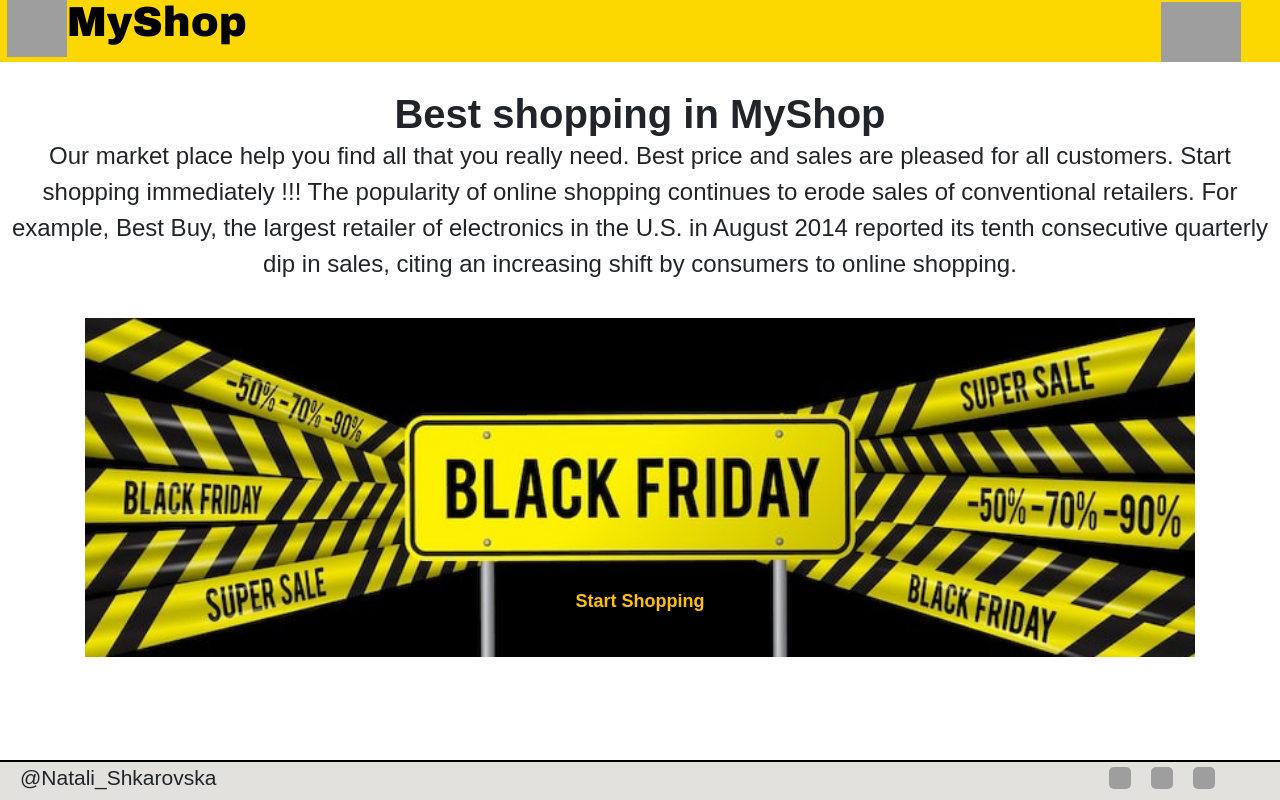
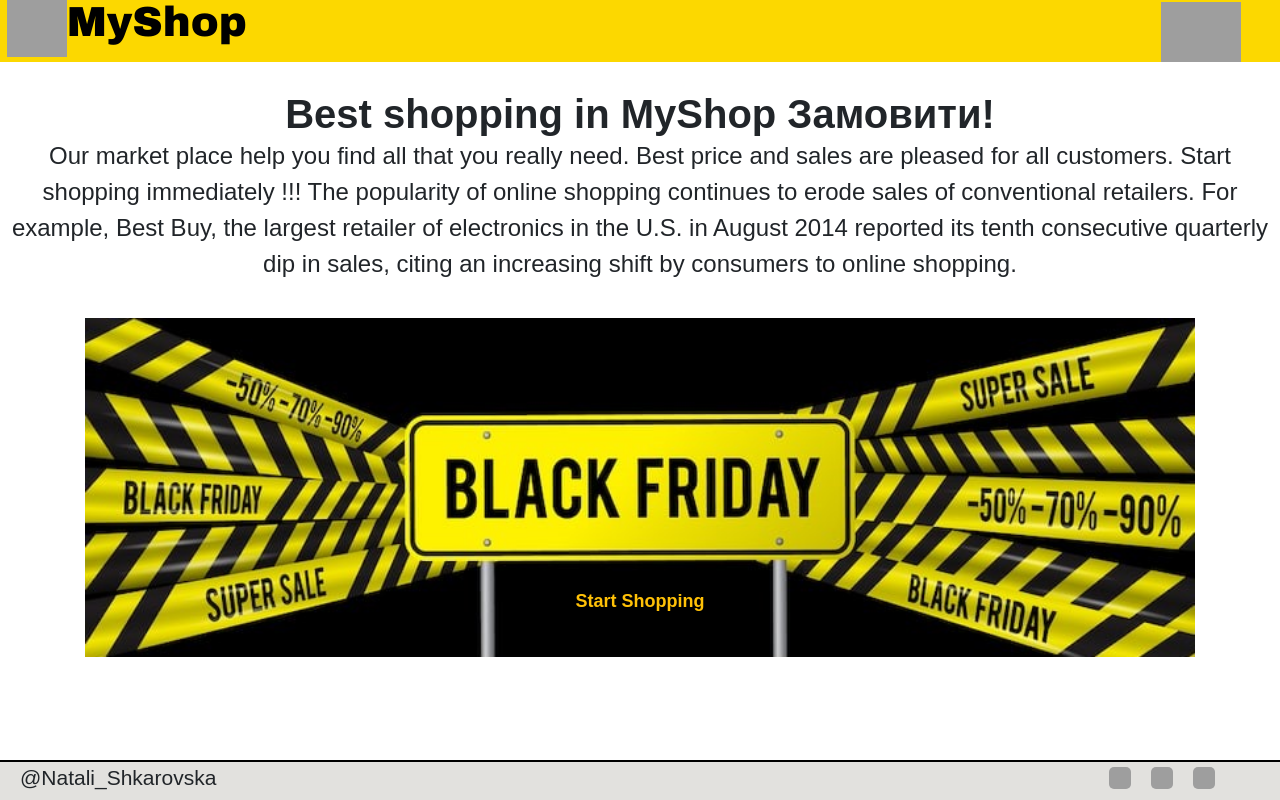
Before and after one commit to natahiko/Online-Shop, a website built with webpack: page docs/index.html in a window 1280 px wide. Built offline with nearby package versions, Linux system fonts and the light colour scheme; no server answers; grey boxes are pictures that could not be loaded.

Commit message:
Update index.html
замовити

```diff
--- a/docs/index.html
+++ b/docs/index.html
@@ -20,7 +20,7 @@
 <!--main content block-->
 <main id="main">
     <div id="aboutShop" name="inMain">
-        <h1 style="cursor: default">Best shopping in MyShop</h1>
+        <h1 style="cursor: default">Best shopping in MyShop Замовити!</h1>
         <p style="cursor: default">Our market place help you find all that you really need. Best price and sales are pleased for all customers.
             Start shopping immediately !!! The popularity of online shopping continues to erode sales of conventional retailers. For example,
             Best Buy, the largest retailer of electronics in the U.S. in August 2014 reported its tenth
```
